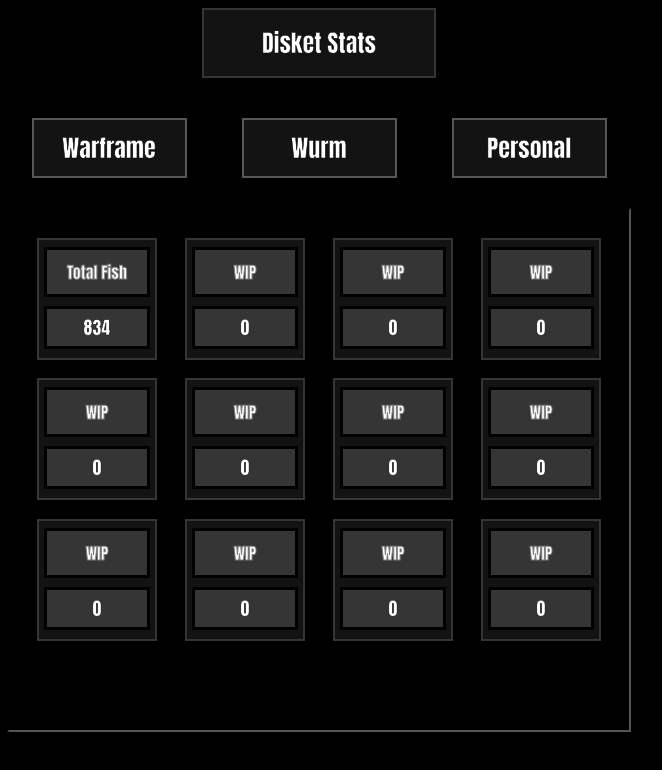
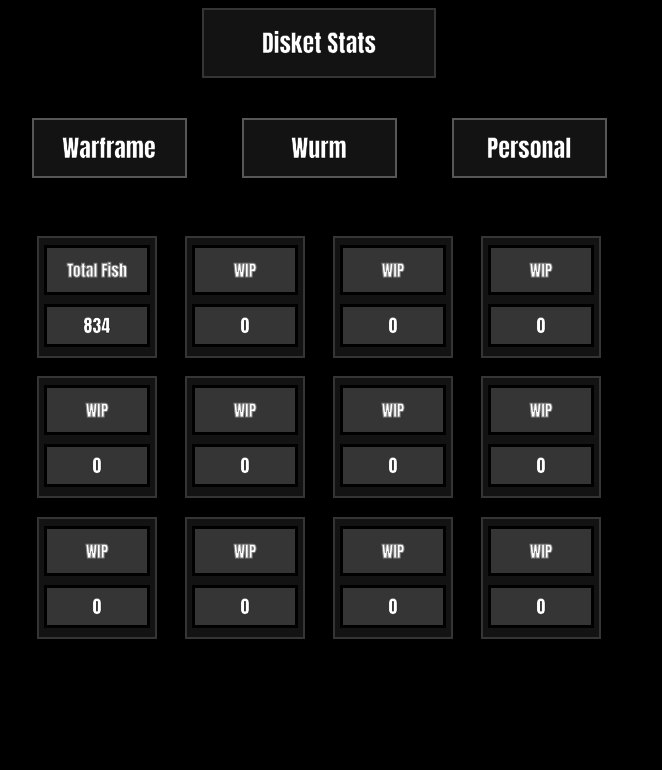
Before and after one commit to DisketQ/DisketQ.github.io, a plain HTML site: page Stats.html in a window 1280 px wide. Shown: the whole page, without its empty margins (321-983 px from the left). Drawn offline with Linux system fonts and the light colour scheme; no server answers.

Commit message:
Update Stats.html

```diff
--- a/Stats.html
+++ b/Stats.html
@@ -24,7 +24,7 @@
         Personal
     </button>
 </div>
-<iframe id="statsSource" src="WarframeStats.html" class="mainDiv" style="border-color: black; min-width: 600px; min-height: 500px">
+<iframe id="statsSource" src="WarframeStats.html" class="mainDiv" style="border: 0; min-width: 600px; min-height: 500px">
 
 </iframe>
 
```
